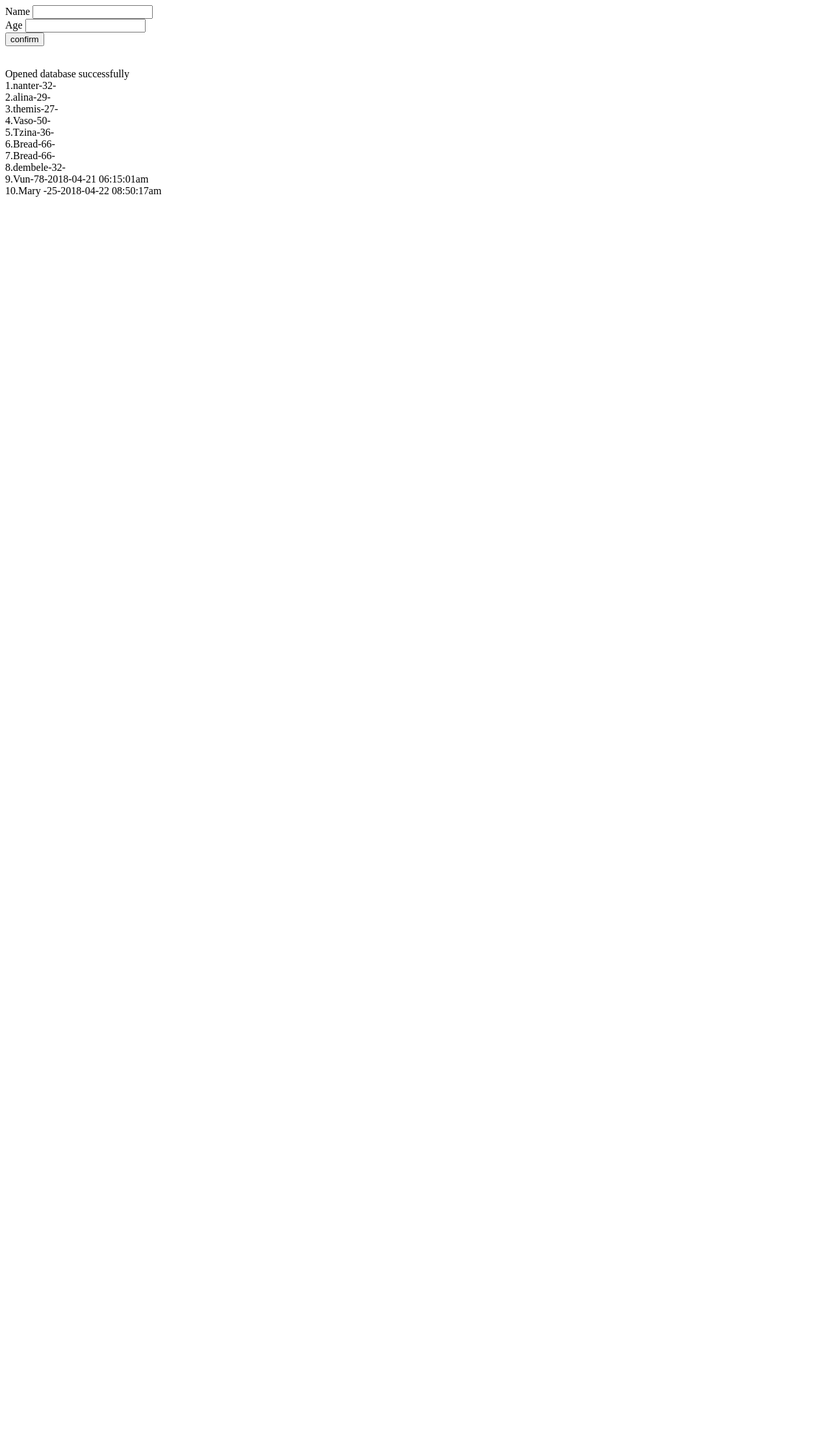
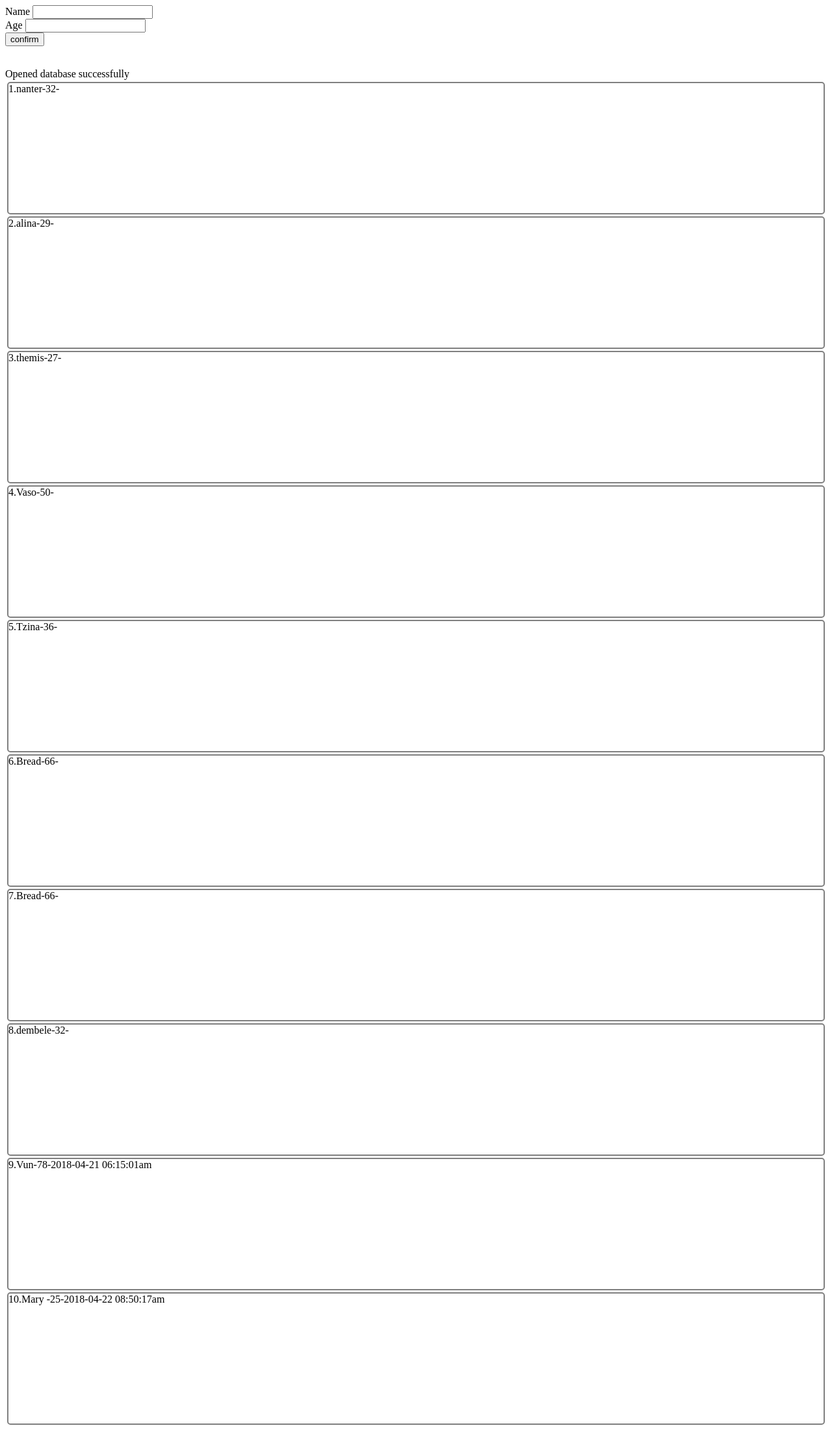
Before and after one commit to nanter1986/phpCheckbox, a PHP site: page /input.php in a window 1280 px wide. Shown: the whole page at 65% size. Before the commit the page ends 303 px from the top, so only its background shows below. Run offline with PHP 8.4, Linux system fonts and the light colour scheme; data comes from the database, SQL or seed files in the repository.

Commit message:
styled div in input php

```diff
--- /dev/null
+++ b/input.css
@@ -0,0 +1,6 @@
+div{
+	border:2px solid grey;
+	margin:3px;
+	border-radius:5px;
+	min-height:200px;
+}
--- a/input.php
+++ b/input.php
@@ -1,6 +1,7 @@
 <?php
 session_start();
 ?>
+<link rel="stylesheet" type="text/css" href="input.css">
 <form action='confirmInput.php' method='post'>
 <label>Name</label>
 <input type='text' value='' name='name'>
```
